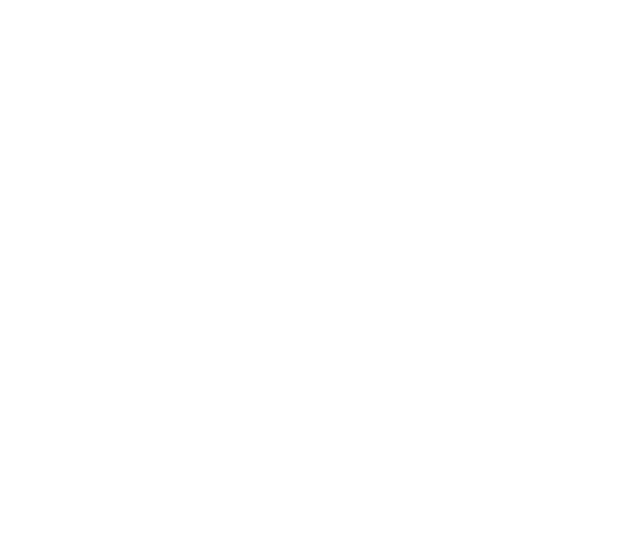
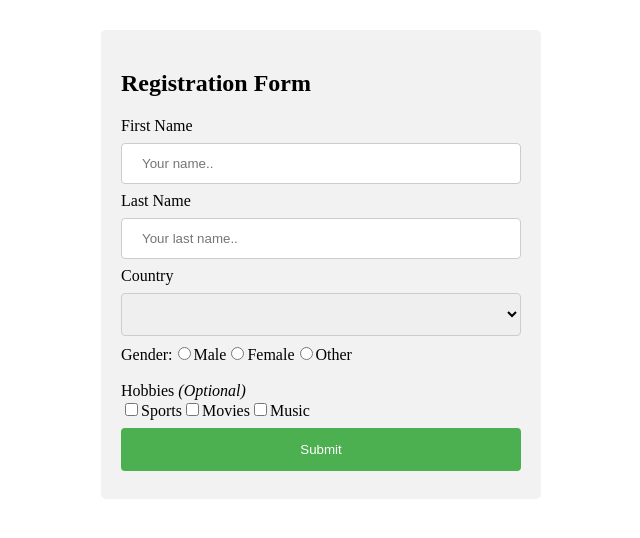
Before and after one commit to rahulvarmass/Angular-week-2, an Angular app: page / in a window 1280 px wide. Shown: the top 538 px of the page, without its empty margins (319-959 px from the left). Built offline with nearby package versions, Linux system fonts and the light colour scheme.

Commit message:
Template Driven Form in Angular

```diff
--- a/src/app/app.component.css
+++ b/src/app/app.component.css
@@ -30,3 +30,33 @@
     margin-top: 20px;
   }
    */
+
+   input[type=text], [type=email], select {
+      width: 100%;
+      padding: 12px 20px; margin: 8px 0;
+      display: inline-block; border: 1px solid #ccc;
+      border-radius: 4px;
+      box-sizing: border-box;
+   }
+
+   input[type=submit] {
+      width: 100%;
+      background-color: #4CAF50;
+      color: white;
+      padding: 14px 20px;
+      margin: 8px 0; border: none;
+      border-radius: 4px;
+      cursor: pointer;
+   }
+
+   input[type=submit]:hover {
+      background-color: #45a049;
+   }
+
+   .form{
+      border-radius: 5px;
+      background-color: #f2f2f2;
+      padding: 20px;
+      width: 400px;
+      margin: 30px auto;
+   }
--- a/src/app/app.component.html
+++ b/src/app/app.component.html
@@ -15,3 +15,41 @@
   <app-home></app-home>
   <router-outlet> </router-outlet>
 </div> -->
+
+<div class="form">
+  <h2 id="registration">Registration Form</h2>
+  <form (ngSubmit)="onSubmit(myForm)" #myForm="ngForm">
+    <label for="fname">First Name</label>
+    <input type="text" id="fname" placeholder="Your name.." name="firstname" ngModel>
+
+    <label for="lname">Last Name</label>
+    <input type="text" id="lname" placeholder="Your last name.." name="lastname" ngModel>
+
+    <label for="country">Country</label>
+    <select name="c" id="country" name="country" ngModel>
+      <option value="australia">Australia</option>
+      <option value="canada">Canada</option>
+      <option value="usa">USA</option>
+      <option value="india">India</option>
+      <option value="uk">UK</option>
+    </select>
+
+    <label for="gender">Gender:</label>
+    <input type="radio" id="male" value="male" name="gender" ngModel>
+    <label for="male">Male</label>
+    <input type="radio" id="female" value="female" name="gender" ngModel>
+    <label for="female">Female</label>
+    <input type="radio" id="other" value="other" name="gender" ngModel>
+    <label for="other">Other</label>
+    <br><br>
+
+    <label>Hobbies <i>(Optional)</i></label>
+    <div class="form-inline">
+      <label><input type="checkbox" value="sports" name="hobbies" ngModel>Sports</label>
+      <label><input type="checkbox" value="movies" name="hobbies"ngModel>Movies</label>
+      <label><input type="checkbox" value="music" name="hobbies"ngModel>Music</label>
+    </div>
+
+    <input type="submit" value="Submit" id="btn">
+  </form>
+</div>
--- a/src/app/app.component.ts
+++ b/src/app/app.component.ts
@@ -1,4 +1,5 @@
 import { Component } from '@angular/core';
+import { NgForm } from '@angular/forms';
 
 @Component({
   selector: 'app-root',
@@ -7,4 +8,9 @@
 })
 export class AppComponent {
   title = 'angular-week-2';
+
+  onSubmit(form: NgForm){
+    console.log('form ');
+  }
+
 }
--- a/src/app/app.module.ts
+++ b/src/app/app.module.ts
@@ -4,6 +4,7 @@
 
 import { AppRoutingModule } from './app-routing.module';
 import { AppComponent } from './app.component';
+import { FormsModule } from '@angular/forms';
 
 @NgModule({
   declarations: [
@@ -11,7 +12,8 @@
   ],
   imports: [
     BrowserModule,
-    AppRoutingModule,
+    // AppRoutingModule,
+    FormsModule
   ],
   providers: [],
   bootstrap: [AppComponent]
```
